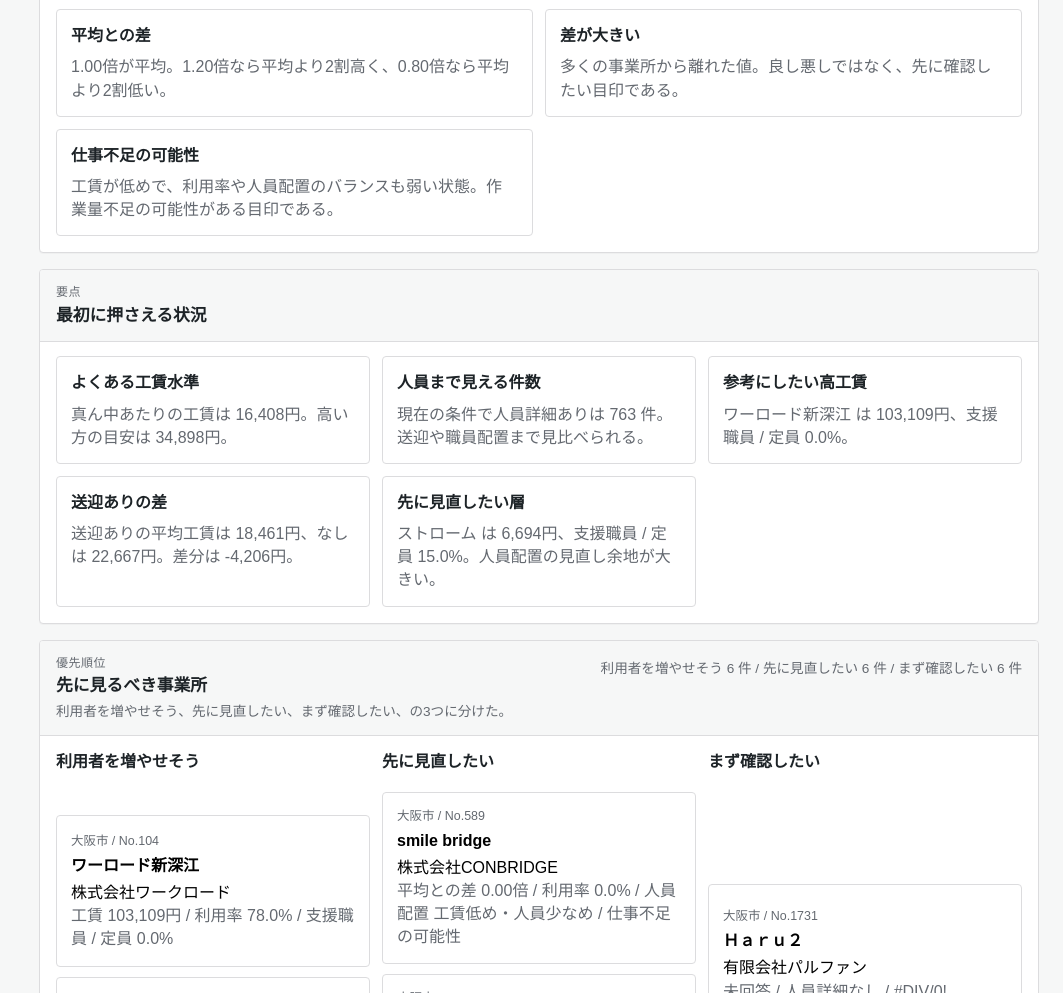
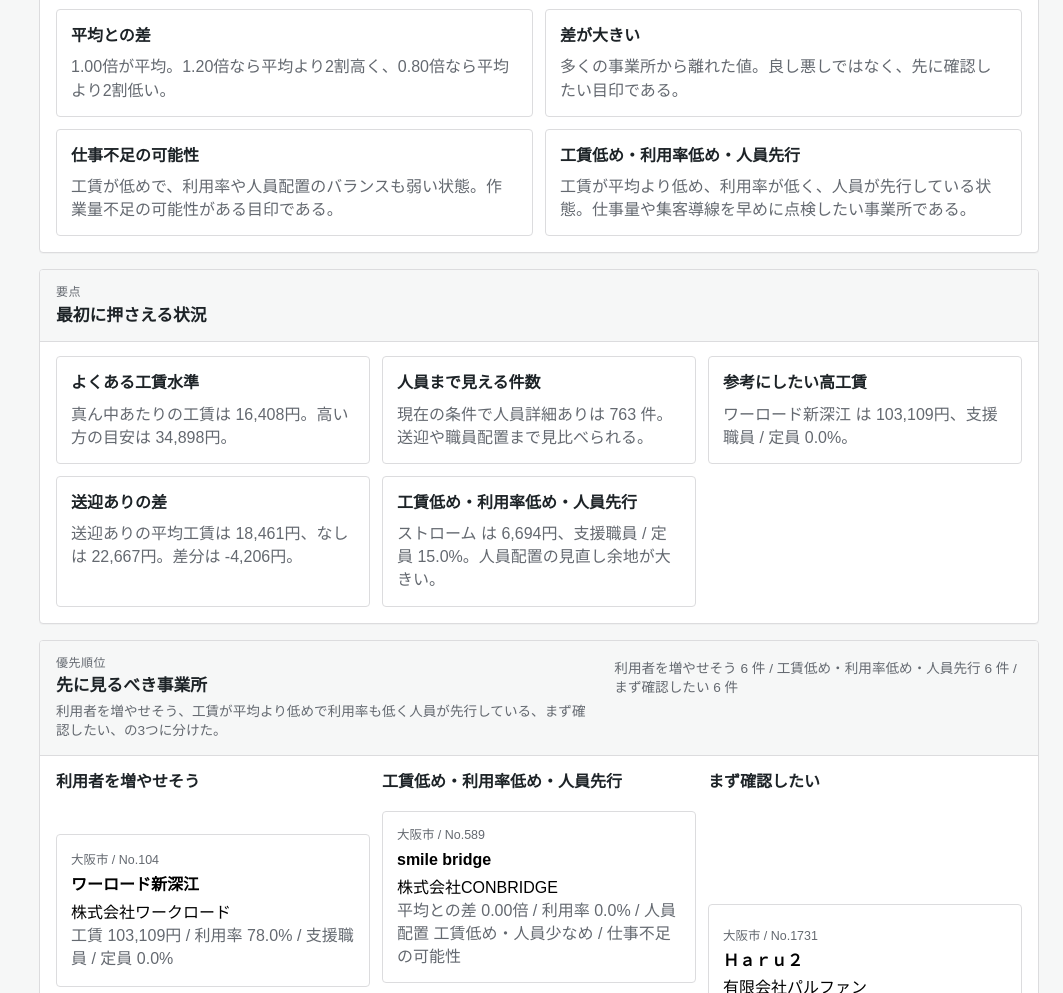
Before and after one commit to koheichiba0714-dev/codex, a plain HTML site: page apps/r6kouchin-dashboard/index.html in a window 1280 px wide. Shown: the part 1408-2401 px from the top of the page, without its empty margins (217-1280 px from the left). Drawn offline with Linux system fonts and the light colour scheme.

Commit message:
Clarify dashboard strategy labels

```diff
--- a/apps/r6kouchin-dashboard/app.js
+++ b/apps/r6kouchin-dashboard/app.js
@@ -828,7 +828,7 @@ function renderInsights(records) {
             )}。差分は ${formatSignedYen(transportDelta)}。`,
     },
     {
-      title: "先に見直したい層",
+      title: "工賃低め・利用率低め・人員先行",
       body: heavyLow
         ? `${heavyLow.office_name ?? "-"} は ${formatWageText(
             heavyLow.average_wage_yen
@@ -895,12 +895,12 @@ function renderStrategy(records) {
     .sort((left, right) => reviewScore(right) - reviewScore(left))
     .slice(0, 6);
 
-  rootSummary.textContent = `利用者を増やせそう ${formatCount(growthCandidates.length)} 件 / 先に見直したい ${formatCount(
+  rootSummary.textContent = `利用者を増やせそう ${formatCount(growthCandidates.length)} 件 / 工賃低め・利用率低め・人員先行 ${formatCount(
     fixCandidates.length
   )} 件 / まず確認したい ${formatCount(reviewCandidates.length)} 件`;
 
   renderStrategyList("growthList", growthCandidates, "利用者を増やせそうな事業所はまだない", buildGrowthReason);
-  renderStrategyList("fixList", fixCandidates, "先に見直したい事業所はまだない", buildFixReason);
+  renderStrategyList("fixList", fixCandidates, "工賃低め・利用率低め・人員先行の事業所はまだない", buildFixReason);
   renderStrategyList("reviewList", reviewCandidates, "まず確認したい事業所はまだない", buildReviewReason);
 }
 
@@ -946,7 +946,7 @@ function renderStats(records) {
     { label: "支援職員 / 定員", value: formatPercent(keyStaffPerCapacity), hint: "主な支援職員の人数を定員で割った目安" },
     { label: "送迎実施率", value: formatPercent(transportRate), hint: "一致レコードのみ" },
     { label: "管理者兼務率", value: formatPercent(managerMultiRate), hint: "一致レコードのみ" },
-    { label: "工賃低め・人員多め", value: formatCount(heavyLowCount), hint: "先に見直したい候補" },
+    { label: "工賃低め・人員多め", value: formatCount(heavyLowCount), hint: "工賃低め・利用率低め・人員先行の候補" },
     { label: "仕事不足の可能性", value: formatCount(workShortageCount), hint: "工賃・利用率・人員のバランスで抽出" },
   ];
 
--- a/apps/r6kouchin-dashboard/index.html
+++ b/apps/r6kouchin-dashboard/index.html
@@ -84,7 +84,7 @@
                 <button class="preset-chip" data-preset="osaka-city" type="button">大阪市</button>
                 <button class="preset-chip" data-preset="osaka-wam" type="button">人員詳細あり</button>
                 <button class="preset-chip" data-preset="high-wage" type="button">工賃高め</button>
-                <button class="preset-chip" data-preset="fix-priority" type="button">先に見直したい</button>
+                <button class="preset-chip" data-preset="fix-priority" type="button">工賃低め・利用率低め・人員先行</button>
                 <button class="preset-chip" data-preset="work-shortage" type="button">仕事不足の可能性</button>
                 <button class="preset-chip" data-preset="unanswered" type="button">未回答</button>
               </div>
@@ -143,6 +143,10 @@
                 <h3>仕事不足の可能性</h3>
                 <p>工賃が低めで、利用率や人員配置のバランスも弱い状態。作業量不足の可能性がある目印である。</p>
               </article>
+              <article class="term-card">
+                <h3>工賃低め・利用率低め・人員先行</h3>
+                <p>工賃が平均より低め、利用率が低く、人員が先行している状態。仕事量や集客導線を早めに点検したい事業所である。</p>
+              </article>
             </div>
           </section>
 
@@ -161,7 +165,7 @@
               <div>
                 <p class="section-kicker">優先順位</p>
                 <h2 id="strategyHeading">先に見るべき事業所</h2>
-                <p class="panel-note">利用者を増やせそう、先に見直したい、まず確認したい、の3つに分けた。</p>
+                <p class="panel-note">利用者を増やせそう、工賃が平均より低めで利用率も低く人員が先行している、まず確認したい、の3つに分けた。</p>
               </div>
               <p id="strategySummary" class="table-summary"></p>
             </div>
@@ -171,7 +175,7 @@
                 <div id="growthList" class="strategy-list"></div>
               </article>
               <article class="strategy-column">
-                <h3>先に見直したい</h3>
+                <h3>工賃低め・利用率低め・人員先行</h3>
                 <div id="fixList" class="strategy-list"></div>
               </article>
               <article class="strategy-column">
```
